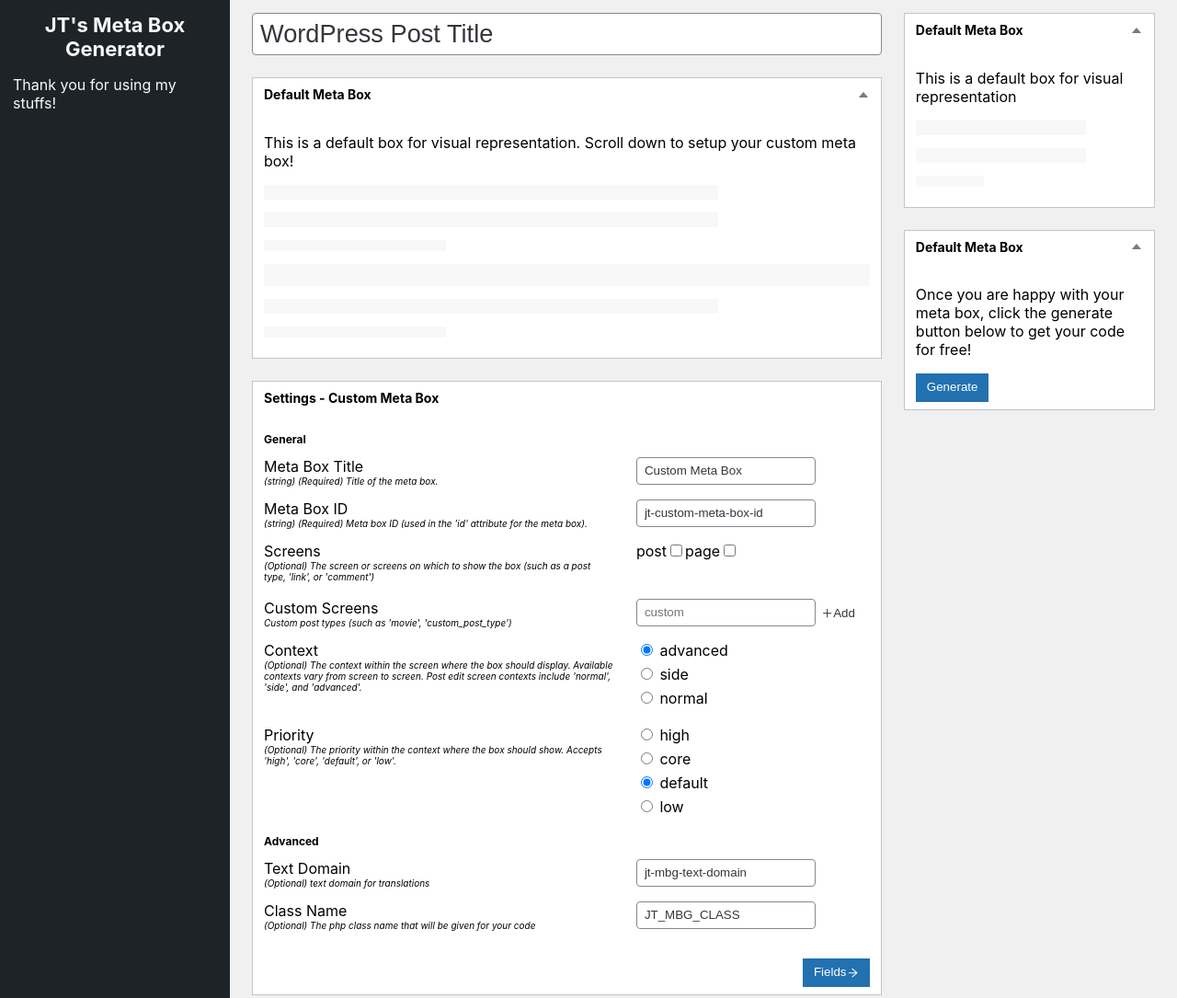
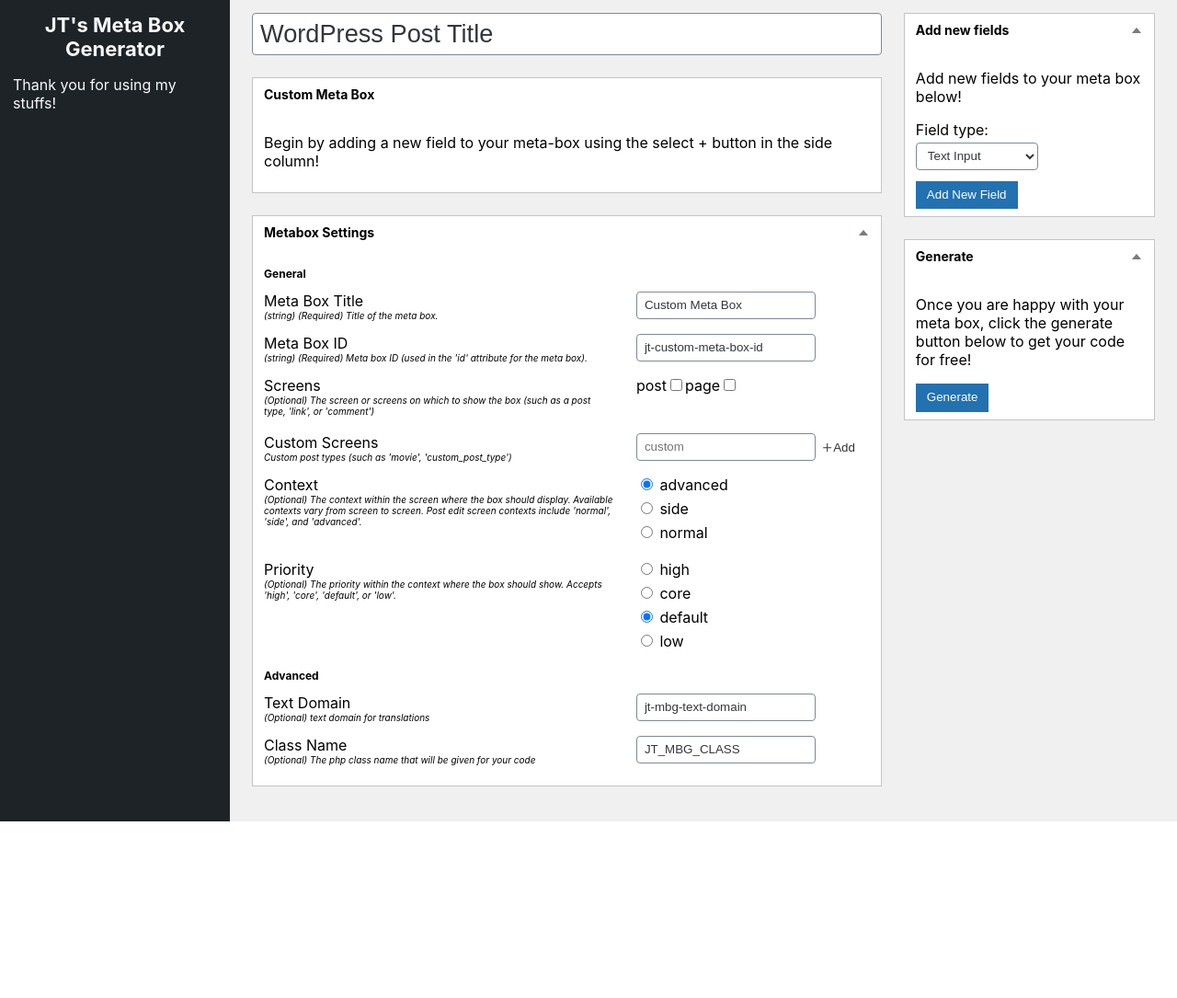
Before and after one commit to JohnTendik/WordPress-MetaBox-Generator, a React app: page / in a window 1280 px wide. Shown: the top 1085 px of the page at 92% size. After the commit the page ends 893 px from the top, so only its background shows below. Built offline with nearby package versions, Linux system fonts and the light colour scheme.

Commit message:
ux changes

```diff
--- a/package.json
+++ b/package.json
@@ -19,7 +19,9 @@
     "start": "react-scripts start",
     "build": "react-scripts build",
     "test": "react-scripts test",
-    "eject": "react-scripts eject"
+    "eject": "react-scripts eject",
+    "predeploy": "npm run build",
+    "deploy": "gh-pages -d build"
   },
   "eslintConfig": {
     "extends": [
--- a/src/library/app/App.scss
+++ b/src/library/app/App.scss
@@ -3,7 +3,8 @@
   display: flex;
   background: #f0f0f1;
 
-  input:not([type='radio']):not([type='checkbox']) {
+  input:not([type='radio']):not([type='checkbox']),
+  select {
     box-shadow: 0 0 0 transparent;
     border-radius: 4px;
     border: 1px solid #7e8993;
@@ -106,3 +107,8 @@
     padding: 8px 12px;
   }
 }
+
+.flex-container {
+  display: flex;
+  align-items: center;
+}
--- a/src/library/components/blankMetaBox/blankMetaBox.js
+++ b/src/library/components/blankMetaBox/blankMetaBox.js
@@ -11,7 +11,7 @@
   return (
     <div className={`meta-box ${isStickyClass}`}>
       <div className='meta-box-header' onClick={() => setIsOpen(!isOpen)}>
-        <strong>Default Meta Box</strong>
+        <strong>{props.title ? props.title : 'Default Meta Box'}</strong>
         { isOpen ? <AiFillCaretUp color="787c82" /> : <AiFillCaretDown color="787c82" /> }
       </div>
       { isOpen && (
--- a/src/library/components/customMetaBox/customMetaBox.js
+++ b/src/library/components/customMetaBox/customMetaBox.js
@@ -1,18 +1,16 @@
 import React, {useContext, useState} from 'react';
-import { AiOutlineArrowLeft, AiOutlineArrowRight, AiOutlinePlus } from 'react-icons/ai';
+import { AiOutlineArrowRight, AiOutlinePlus } from 'react-icons/ai';
 
 import './customMetaBox.scss';
 import Field from '../fields/field';
-import DropDown from '../dropDown/dropDown';
 import { store } from '../../../lib/store';
-import EditMetaBoxOptions from './editMetaBoxOptions';
 import GenerateMetaBox from './generateMetaBox';
 
 const CustomMetaBox = () => {
-  const { state, dispatch } = useContext(store);
+  const { state } = useContext(store);
   const { metaBoxGlobalOptions, fields } = state;
 
-  const [metaBoxView, setMetaBoxView] = useState('settings');
+  const [metaBoxView, setMetaBoxView] = useState('fields');
 
   const renderFields = () => {
     return fields.map((field, indx) => (
@@ -20,51 +18,26 @@
     ));
   };
 
-  const addNewField = (type) => {
-    dispatch({
-      type: 'add new field',
-      value: {
-        id: `new_field_id_${fields.length}`,
-        type,
-        label: 'New field',
-      }
-    })
-  };
-
   const renderFieldsScreen = () => (
     <div className='meta-box'>
       <div className='meta-box-header'>
-        <strong>Fields - {metaBoxGlobalOptions.title}</strong>
+        <strong>{metaBoxGlobalOptions.title}</strong>
         <div className='meta-box-actions'>
-          <button onClick={(evt) => {setMetaBoxView('settings')}} className='button edit-meta-done'><AiOutlineArrowLeft /> Settings</button>
           <button onClick={(evt) => {setMetaBoxView('code')}} className='button edit-meta-done'>Code <AiOutlineArrowRight /></button>
         </div>
       </div>
       <div className='meta-box-body'>
         { !fields.length ? (
             <div>
-              <p>Begin by adding a new field to your meta-box!</p>
+              <p>Begin by adding a new field to your meta-box using the select + button in the side column!</p>
             </div>
         ) : renderFields()}
-      </div>
-      <div className='meta-box-footer'>
-        <DropDown primary={true} buttonText={<>Add New Field <AiOutlinePlus /></>}>
-          <button onClick={() => addNewField('text')}>Text</button>
-          <button onClick={() => addNewField('number')}>Number</button>
-          <button onClick={() => addNewField('tel')}>Tel</button>
-          <button onClick={() => addNewField('url')}>Url</button>
-          <button onClick={() => addNewField('password')}>Password</button>
-          <button onClick={() => addNewField('email')}>Email</button>
-          <button onClick={() => addNewField('hidden')}>Hidden</button>
-          <button onClick={() => addNewField('color')}>Color</button>
-        </DropDown>
       </div>
     </div>
   );
 
   return (
     <div>
-      {metaBoxView === 'settings' && <EditMetaBoxOptions setMetaBoxView={setMetaBoxView} />}
       {metaBoxView === 'fields' && renderFieldsScreen()}
       {metaBoxView === 'code' && <GenerateMetaBox setMetaBoxView={setMetaBoxView}/>}
     </div>
--- a/src/library/components/customMetaBox/editMetaBoxOptions.js
+++ b/src/library/components/customMetaBox/editMetaBoxOptions.js
@@ -41,14 +41,6 @@
   };
 
   return (
-    <div className='meta-box item edit-meta-box-screen'>
-      <div className='meta-box-header'>
-        <strong>Settings - {metaBoxGlobalOptions.title}</strong>
-        <div className='meta-box-actions'>
-          <button onClick={(evt) => {props.setMetaBoxView('fields')}} className='button edit-meta-done'>Fields <AiOutlineArrowRight /></button>
-        </div>
-      </div>
-      <div className='meta-box-body'>
     <div className='meta-box-options-container'>
       <p>General</p>
       <div className='meta-box-option'>
@@ -172,11 +164,6 @@
         </div>
       </div>
     </div>
-      </div>
-      <div className='meta-box-footer'>
-        <button onClick={(evt) => {props.setMetaBoxView('fields')}} className='button primary'>Fields <AiOutlineArrowRight /></button>
-      </div>
-    </div>
   )
 };
 
--- a/src/library/components/customMetaBox/generateMetaBox.js
+++ b/src/library/components/customMetaBox/generateMetaBox.js
@@ -50,7 +50,7 @@
   return (
     <div className='meta-box generate-meta-box-screen'>
       <div className='meta-box-header'>
-        <strong>Fields - {metaBoxGlobalOptions.title}</strong>
+        <strong>{metaBoxGlobalOptions.title}</strong>
         <div className='meta-box-actions'>
           <button onClick={(evt) => {props.setMetaBoxView('fields')}} className='button edit-meta-done'><AiOutlineArrowLeft /> Fields</button>
         </div>
--- a/src/library/components/previewContainer/previewContainer.js
+++ b/src/library/components/previewContainer/previewContainer.js
@@ -1,40 +1,66 @@
-import React, {useEffect} from 'react';
+import React, {useContext, useState} from 'react';
 
 import './previewContainer.scss';
 import BlankMetaBox from '../blankMetaBox/blankMetaBox';
 import CustomMetaBox from '../customMetaBox/customMetaBox';
+import EditMetaBoxOptions from '../customMetaBox/editMetaBoxOptions';
+import { store } from '../../../lib/store';
 
 const PreviewContainer = () => {
+  const { state, dispatch } = useContext(store);
+  const { fields } = state;
+  const [addFieldSelection, setAddFieldSelection] = useState('text');
+
+  const addNewField = (type) => {
+    dispatch({
+      type: 'add new field',
+      value: {
+        id: `new_field_id_${fields.length}`,
+        type,
+        label: 'New field',
+      }
+    })
+  };
+
+  const handleFieldSelectChange = (evt) => {
+    const value = evt.target.value;
+    setAddFieldSelection(value);
+  };
 
   return (
     <section className='layout-container'>
       <div className='main dropzone'>
         <input className='post-title' defaultValue='WordPress Post Title' />
-        <BlankMetaBox customContent={(
-            <>
-              <p>This is a default box for visual representation. Scroll down to setup your custom meta box!</p>
-              <div className='blank-content'></div>
-              <div className='blank-content'></div>
-              <div className='blank-content small'></div>
-              <div className='blank-content large'></div>
-              <div className='blank-content'></div>
-              <div className='blank-content small'></div>
-            </>
-          )} />
         <div className='item'>
           <CustomMetaBox />
         </div>
+        <BlankMetaBox title='Metabox Settings' customContent={(
+            <>
+              <EditMetaBoxOptions />
+            </>
+          )} />
       </div>
       <div className='side dropzone'>
-        <BlankMetaBox customContent={(
+        <BlankMetaBox title='Add new fields' customContent={(
           <>
-            <p>This is a default box for visual representation</p>
-            <div className='blank-content'></div>
-            <div className='blank-content'></div>
-            <div className='blank-content small'></div>
+            <p>Add new fields to your meta box below!</p>
+            <div className='add-field-container'>
+              <label htmlFor='fieldtype'>Field type:</label>
+              <select id='fieldtype' onChange={handleFieldSelectChange} defaultValue={addFieldSelection}>
+                <option value='text'>Text Input</option>
+                <option value='number'>Number</option>
+                <option value='tel'>Tel</option>
+                <option value='email'>Email</option>
+                <option value='password'>Password</option>
+                <option value='hidden'>Hidden</option>
+                <option value='color'>Color</option>
+                <option value='paragraph'>Description Text</option>
+              </select>
+              <button className='button primary' onClick={() => addNewField(addFieldSelection)}>Add New Field</button>
+            </div>
           </>
         )} />
-        <BlankMetaBox customContent={(
+        <BlankMetaBox title='Generate' customContent={(
           <>
             <p>Once you are happy with your meta box, click the generate button below to get your code for free!</p>
             <button className='button primary'>Generate</button>
--- a/src/library/components/previewContainer/previewContainer.scss
+++ b/src/library/components/previewContainer/previewContainer.scss
@@ -12,3 +12,13 @@
     margin-left: 24px;
   }
 }
+
+.add-field-container {
+  label {
+    display: block;
+    margin-bottom: 4px;
+  }
+  select {
+    margin-bottom: 12px;
+  }
+}
```
Also changed, not shown: build/asset-manifest.json, build/index.html, build/static/js/153.9fd11219.chunk.js.LICENSE.txt (renamed from build/static/js/153.bca6c368.chunk.js.LICENSE.txt), 8 other files. Lines whose indentation alone changed are shown as unchanged.
